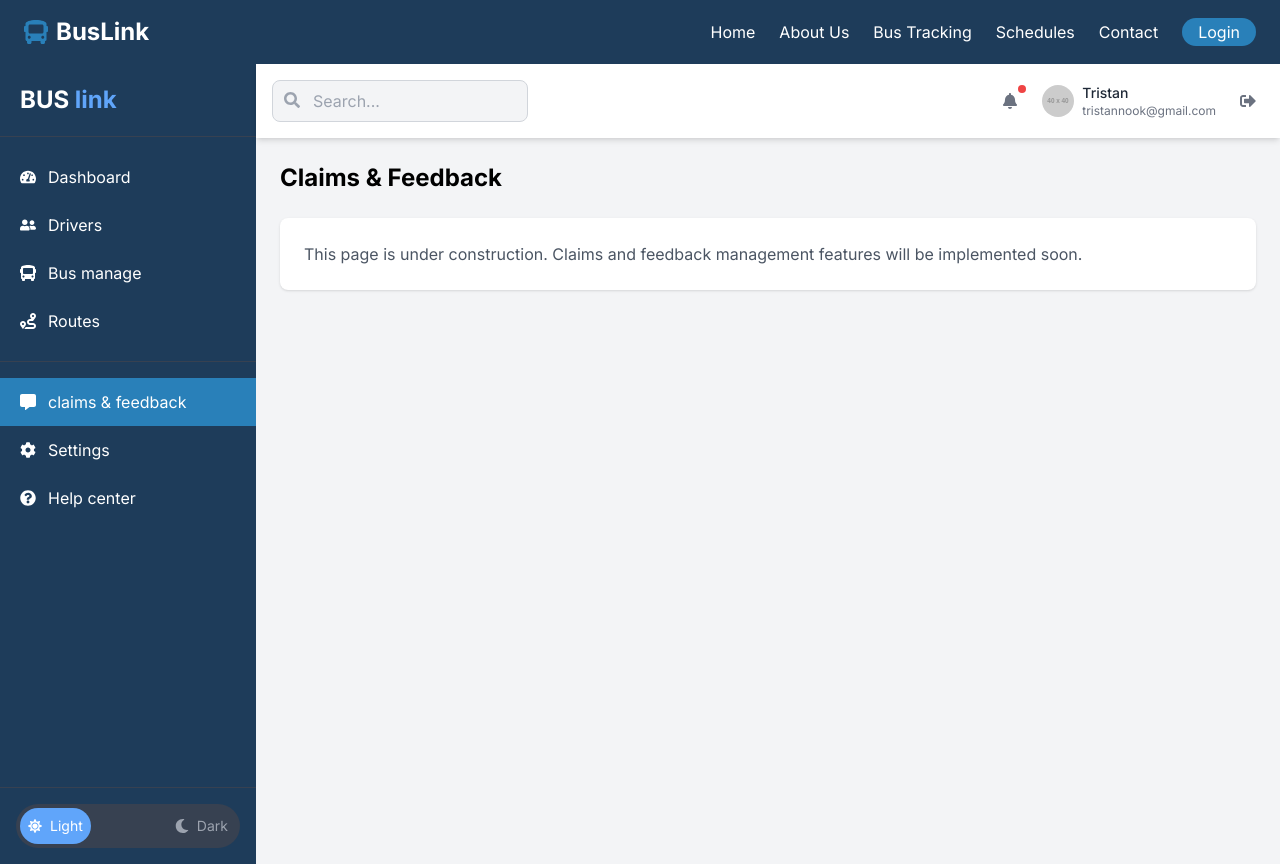
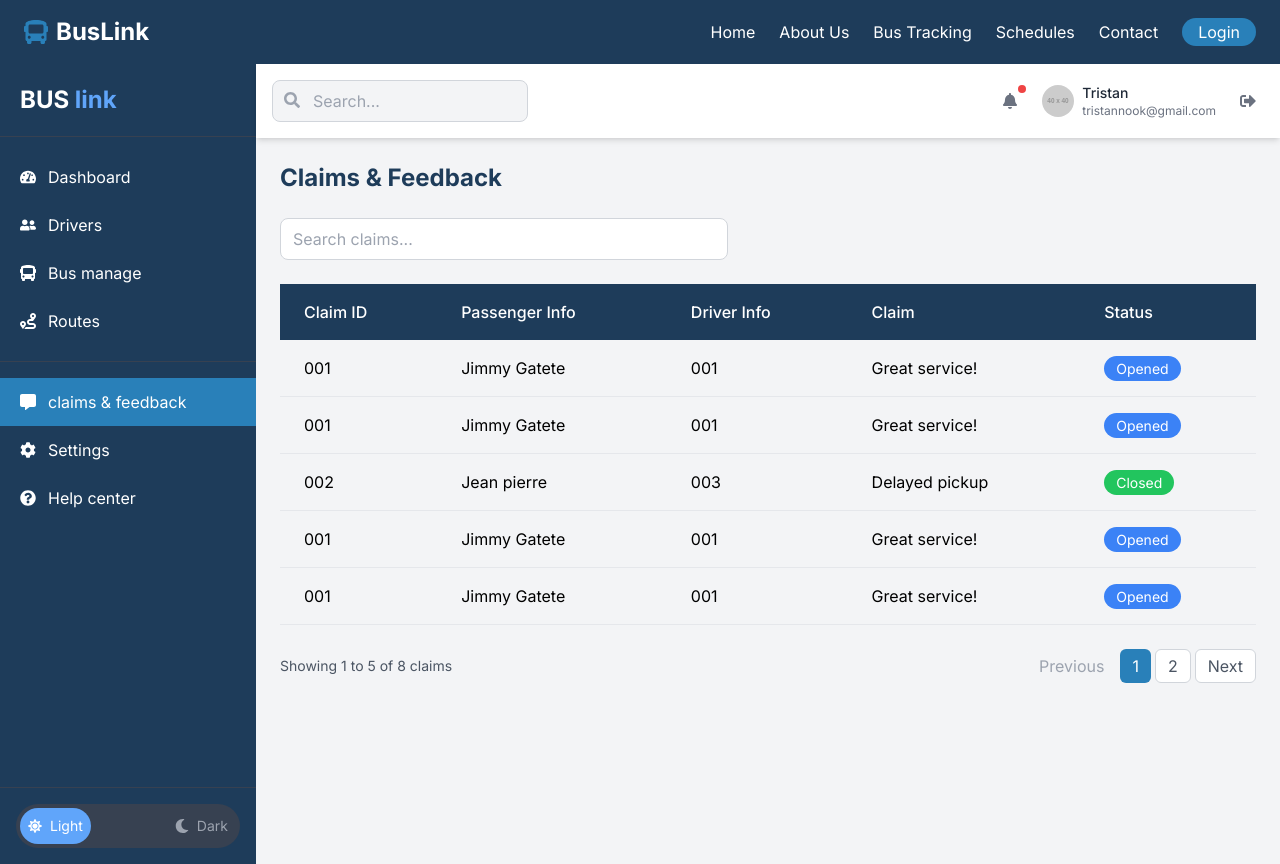
Before and after one commit to munezero-grace/BusLink-project, a Next.js app: page /dashboard/admin/claims in a window 1280 px wide. Built offline with nearby package versions, Linux system fonts and the light colour scheme.

Commit message:
Add Claims & Feedback management page to admin dashboard

```diff
--- a/src/app/dashboard/admin/claims/page.tsx
+++ b/src/app/dashboard/admin/claims/page.tsx
@@ -1,14 +1,154 @@
 'use client';
 
-import React from 'react';
+import React, { useState } from 'react';
+
+// Sample claims data
+const initialClaims = [
+  { id: '001', passengerName: 'Jimmy Gatete', driverId: '001', claim: 'Great service!', status: 'Opened' },
+  { id: '001', passengerName: 'Jimmy Gatete', driverId: '001', claim: 'Great service!', status: 'Opened' },
+  { id: '002', passengerName: 'Jean pierre', driverId: '003', claim: 'Delayed pickup', status: 'Closed' },
+  { id: '001', passengerName: 'Jimmy Gatete', driverId: '001', claim: 'Great service!', status: 'Opened' },
+  { id: '001', passengerName: 'Jimmy Gatete', driverId: '001', claim: 'Great service!', status: 'Opened' },
+  { id: '001', passengerName: 'Jimmy Gatete', driverId: '001', claim: 'Great service!', status: 'Opened' },
+  { id: '001', passengerName: 'Jimmy Gatete', driverId: '001', claim: 'Great service!', status: 'Opened' },
+  { id: '001', passengerName: 'Jimmy Gatete', driverId: '001', claim: 'Great service!', status: 'Opened' },
+];
 
 export default function ClaimsAndFeedback() {
+  const [claims] = useState(initialClaims);
+  const [searchTerm, setSearchTerm] = useState('');
+  const [currentPage, setCurrentPage] = useState(1);
+  const itemsPerPage = 5;
+
+  // Filter claims based on search term
+  const filteredClaims = claims.filter(claim =>
+    claim.id.toLowerCase().includes(searchTerm.toLowerCase()) ||
+    claim.passengerName.toLowerCase().includes(searchTerm.toLowerCase()) ||
+    claim.driverId.toLowerCase().includes(searchTerm.toLowerCase()) ||
+    claim.claim.toLowerCase().includes(searchTerm.toLowerCase()) ||
+    claim.status.toLowerCase().includes(searchTerm.toLowerCase())
+  );
+
+  // Pagination logic
+  const indexOfLastClaim = currentPage * itemsPerPage;
+  const indexOfFirstClaim = indexOfLastClaim - itemsPerPage;
+  const currentClaims = filteredClaims.slice(indexOfFirstClaim, indexOfLastClaim);
+  const totalPages = Math.ceil(filteredClaims.length / itemsPerPage);
+
+  const paginate = (pageNumber: number) => setCurrentPage(pageNumber);
+
   return (
-    <div>
-      <h1 className="text-2xl font-bold mb-6">Claims & Feedback</h1>
-      <div className="bg-white p-6 rounded-lg shadow">
-        <p className="text-gray-600">This page is under construction. Claims and feedback management features will be implemented soon.</p>
+    <div className="w-full">
+      <h1 className="text-2xl font-bold mb-6 text-primary-dark">Claims & Feedback</h1>
+
+      {/* Search Section */}
+      <div className="mb-6">
+        <div className="relative max-w-md">
+          <input
+            type="text"
+            placeholder="Search claims..."
+            className="w-full pl-3 pr-4 py-2 border border-gray-300 rounded-lg focus:outline-none focus:ring-2 focus:ring-primary focus:border-transparent"
+            value={searchTerm}
+            onChange={(e) => setSearchTerm(e.target.value)}
+          />
+        </div>
       </div>
+
+      {/* Claims Table */}
+      <div className="overflow-x-auto w-full">
+        <table className="w-full border-collapse">
+          <thead>
+            <tr className="bg-primary-dark text-white">
+              <th className="py-4 px-6 text-left font-medium">Claim ID</th>
+              <th className="py-4 px-6 text-left font-medium">Passenger Info</th>
+              <th className="py-4 px-6 text-left font-medium">Driver Info</th>
+              <th className="py-4 px-6 text-left font-medium">Claim</th>
+              <th className="py-4 px-6 text-left font-medium">Status</th>
+            </tr>
+          </thead>
+          <tbody>
+            {currentClaims.map((claim, index) => (
+              <tr
+                key={index}
+                className="border-b border-gray-200"
+              >
+                <td className="py-4 px-6">{claim.id}</td>
+                <td className="py-4 px-6">{claim.passengerName}</td>
+                <td className="py-4 px-6">{claim.driverId}</td>
+                <td className="py-4 px-6">{claim.claim}</td>
+                <td className="py-4 px-6">
+                  <span className={`px-3 py-1 rounded-full text-sm ${
+                    claim.status === 'Opened'
+                      ? 'bg-blue-500 text-white'
+                      : 'bg-green-500 text-white'
+                  }`}>
+                    {claim.status}
+                  </span>
+                </td>
+              </tr>
+            ))}
+            {currentClaims.length === 0 && (
+              <tr>
+                <td colSpan={5} className="py-8 text-center text-gray-500">
+                  No claims found matching your search.
+                </td>
+              </tr>
+            )}
+          </tbody>
+        </table>
+      </div>
+
+      {/* Pagination */}
+      {totalPages > 1 && (
+        <div className="mt-6 flex justify-between items-center">
+          <div className="text-sm text-gray-600">
+            Showing {indexOfFirstClaim + 1} to {Math.min(indexOfLastClaim, filteredClaims.length)} of {filteredClaims.length} claims
+          </div>
+
+          <div className="flex space-x-1">
+            <button
+              onClick={() => paginate(Math.max(1, currentPage - 1))}
+              disabled={currentPage === 1}
+              className={`
+                px-3 py-1 rounded-md
+                ${currentPage === 1
+                  ? 'bg-gray-100 text-gray-400 cursor-not-allowed'
+                  : 'bg-white border border-gray-300 text-gray-600 hover:bg-gray-50'}
+              `}
+            >
+              Previous
+            </button>
+
+            {Array.from({ length: totalPages }, (_, i) => i + 1).map(number => (
+              <button
+                key={number}
+                onClick={() => paginate(number)}
+                className={`
+                  px-3 py-1 rounded-md
+                  ${currentPage === number
+                    ? 'bg-primary text-white'
+                    : 'bg-white border border-gray-300 text-gray-600 hover:bg-gray-50'}
+                `}
+              >
+                {number}
+              </button>
+            ))}
+
+            <button
+              onClick={() => paginate(Math.min(totalPages, currentPage + 1))}
+              disabled={currentPage === totalPages}
+              className={`
+                px-3 py-1 rounded-md
+                ${currentPage === totalPages
+                  ? 'bg-gray-100 text-gray-400 cursor-not-allowed'
+                  : 'bg-white border border-gray-300 text-gray-600 hover:bg-gray-50'}
+              `}
+            >
+              Next
+            </button>
+          </div>
+        </div>
+      )}
     </div>
   );
 }
```
